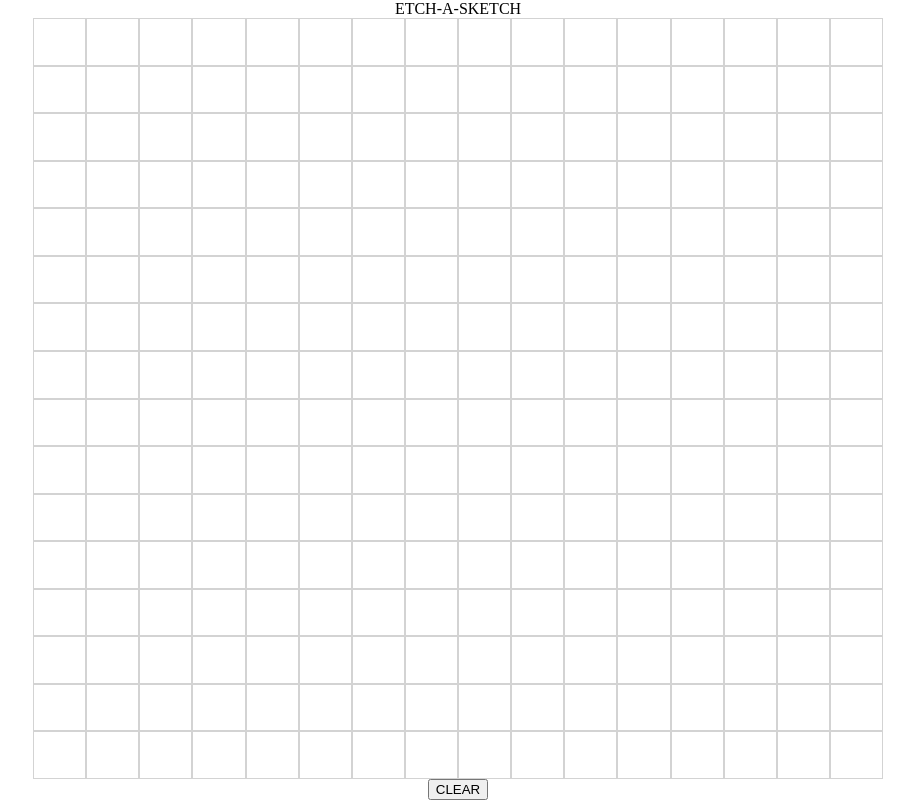
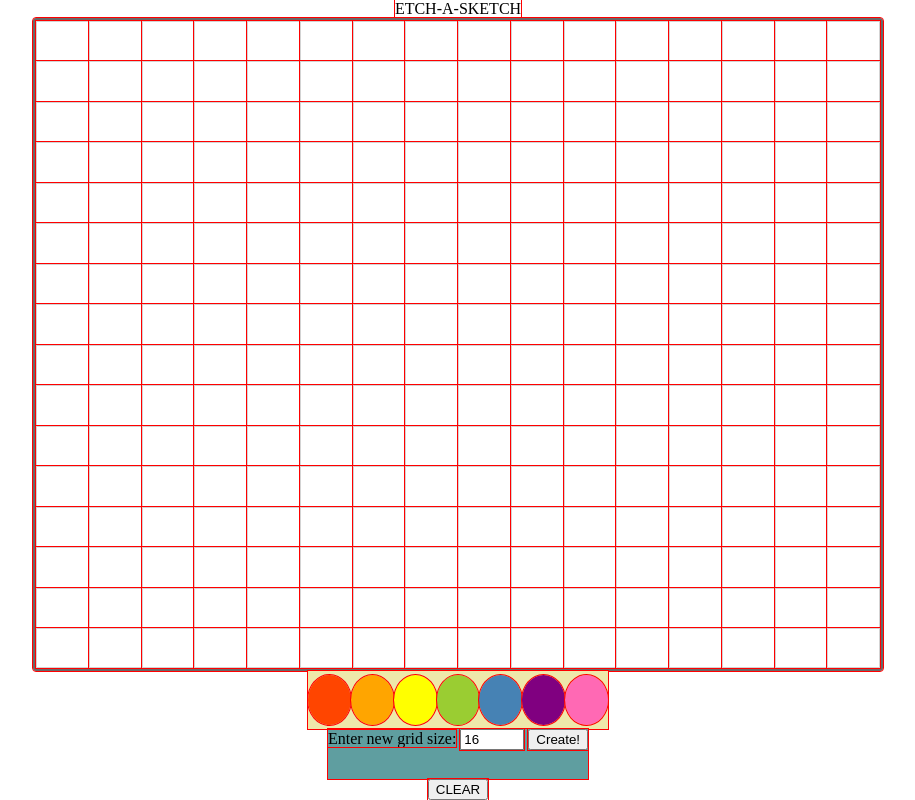
Before and after one commit to je-jo/etch-a-sketch, a plain HTML site: page index.html in a window 1280 px wide. Shown: the whole page, without its empty margins (182-1097 px from the left). Drawn offline with Linux system fonts and the light colour scheme.

Commit message:
Add colors and custom grid size

```diff
--- a/index.html
+++ b/index.html
@@ -11,6 +11,23 @@
     <div class="page-wrapper">
     <h1>ETCH-A-SKETCH</h1>
     <div id="container"></div>
+    <div class="pallete-wrapper">
+        <div class="pallete" id="orangered"></div>
+        <div class="pallete" id="orange"></div>
+        <div class="pallete" id="yellow"></div>
+        <div class="pallete" id="yellowgreen"></div>
+        <div class="pallete" id="steelblue"></div>
+        <div class="pallete" id="purple"></div>
+        <div class="pallete" id="hotpink"></div>
+    </div>
+    <div class="settings">
+        <div id="size">
+            <label for="gridsize">Enter new grid size:</label>
+            <input type="number" id="gridsize" name="gridsize" min="2" max="100" value="16" placeholder="16">
+            <button id="creategrid">Create!</button>
+        </div>
+    </div>
+
     <button id="clear">CLEAR</button>
 </div>
     <script src="script.js"></script>
--- a/script.js
+++ b/script.js
@@ -1,31 +1,68 @@
 const container = document.getElementById("container");
 let size = 16;
-container.setAttribute("style", `grid-template-columns: repeat(${size}, 1fr);`);
+const square = size ** 2;
+const cells = document.getElementsByClassName("cell"); //live collection
 
-const square = size * size;
+createGrid(size);
+
+function createGrid(size) {
+    clearAll();
+    for (i = 1; i <= size ** 2; i++) {
+        const cell = document.createElement("div");
+        cell.classList.add("cell");
+        container.appendChild(cell);
+        container.setAttribute("style", `grid-template-columns: repeat(${size}, 1fr);`);
+    }
+    addListener();
+}
 
 
-for (i = 1; i <= square; i++) {
-    const cell = document.createElement("div");
-    cell.classList.add("cell");
-    container.appendChild(cell);
+
+function addListener() {
+    for (let i = 0; i < cells.length; i++) {
+        cells[i].addEventListener('mouseenter', colorCell);
+    }
 }
 
-const cells = document.getElementsByClassName("cell");
-
-for (var i = 0; i < cells.length; i++) {
-    cells[i].addEventListener('mouseenter', myFunction);
-}
-
-function myFunction(e) {
-    e.target.style.backgroundColor = "cadetblue";
+function colorCell(e) {
+    e.target.style.backgroundColor = `${color}`;
 }
 
 const clear = document.getElementById("clear");
+clear.addEventListener("click", eraser);
 
-clear.addEventListener("click", clearAll)
+function eraser() {
+    for (let i = 0; i < cells.length; i++) {
+        cells[i].style.backgroundColor = "white"
+    }
+}
 
 function clearAll() {
-    for (var i = 0; i < cells.length; i++) {
-        cells[i].style.backgroundColor = "white";
-    }}
+    while (container.firstChild) {
+        container.removeChild(container.firstChild);
+    }
+}
+
+const colorButtons = document.getElementsByClassName("pallete");
+
+let color = "pink"
+
+//function setColor() {
+    for (let i = 0; i < colorButtons.length; i++) {
+        colorButtons[i].addEventListener('click', function (e) {
+            color = e.currentTarget.id;
+        e.currentTarget.classList.add("active");
+        });
+    }
+// }
+
+const inputSize = document.getElementById("gridsize");
+inputSize.addEventListener("change", updateValue);
+function updateValue(e) {
+  size = e.target.value;
+}
+
+const createButton = document.getElementById("creategrid");
+createButton.addEventListener("click", function (e) {
+    createGrid(size);
+});
--- a/styles.css
+++ b/styles.css
@@ -5,9 +5,9 @@
     --yellow: #ec9c0e;
 }
 
-/* * {
+* {
     outline: 1px solid red;
-} */
+}
 
 html, body {
     width: 100%;
@@ -27,6 +27,8 @@ html, body {
     width: 300px;
     height: 300px;
     display: grid;
+    border: 3px solid dimgray;
+    border-radius: 3px;
 
 }
 
@@ -34,6 +36,55 @@ html, body {
     background-color: white;
     border: 1px solid lightgray;
 
+}
+
+.pallete-wrapper {
+    background-color: palegoldenrod;
+    height: 75px;
+    width: 300px;
+    display: flex;
+    align-items: center;
+    justify-content: center;
+}
+
+.pallete {
+    height: 50px;
+    width: 100%;
+    border-radius: 50%;
+}
+
+#orangered {
+    background-color: orangered;
+}
+
+#orange {
+    background-color: orange;
+}
+
+#yellow {
+    background-color: yellow;
+}
+
+#yellowgreen {
+    background-color: yellowgreen;
+}
+
+#steelblue {
+    background-color: steelblue;
+}
+
+#purple {
+    background-color: purple;
+}
+
+#hotpink {
+    background-color: hotpink;
+}
+
+#size {
+    background-color: cadetblue;
+    height: 50px;
+    width: 100%;
 }
 
 
```
